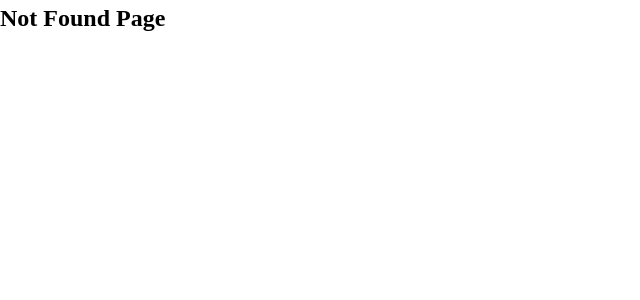
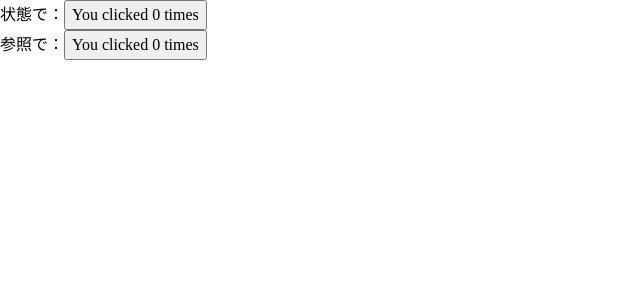
Before and after one commit to takunagai/react-official-tutorial, a React (Create React App) app: page /Counter7 in a window 1280 px wide. Before the commit this address had no page. Shown: the top 300 px of the page, without its empty margins (0-640 px from the left). Built offline with nearby package versions, Linux system fonts and the light colour scheme.

Commit message:
コンポーネントに参照を追加 3 - カウンター(参照と状態の違い)

```diff
--- /dev/null
+++ b/src/Counter7.jsx
@@ -0,0 +1,23 @@
+import { useState, useRef } from 'react'
+
+export default function Counter7() {
+
+  // 1. 状態で
+  const [count, setCount] = useState(0)
+  function handleClick() {
+    setCount(count + 1)
+  }
+
+  // 2. 参照で
+  let countRef = useRef(0)
+  function handleClick2() {
+    countRef.current = countRef.current + 1
+  }
+
+  return(
+    <>
+      <p>状態で：<button onClick={handleClick}>You clicked {count} times</button></p>
+      <p>参照で：<button onClick={handleClick2}>You clicked {countRef.current} times</button></p>
+    </>
+  )
+}
--- a/src/Frontpage.jsx
+++ b/src/Frontpage.jsx
@@ -82,6 +82,7 @@ export default function Frontpage() {
           <li><Link to="/TaskApp6">TaskApp6</Link></li>
           <li><Link to="/Counter6">Counter6</Link></li>
           <li><Link to="/StopWatch">StopWatch</Link></li>
+          <li><Link to="/Counter7">Counter7</Link></li>
         </ul>
       </nav>
       <Outlet />
--- a/src/index.js
+++ b/src/index.js
@@ -81,6 +81,7 @@ import ArticleList from './ArticleList'
 import TaskApp6 from './TaskApp6'
 import Counter6 from './Counter6'
 import StopWatch from './StopWatch'
+import Counter7 from './Counter7'
 
 const container = document.getElementById('root')
 const root = createRoot(container) // createRoot(container!) if you use TypeScript
@@ -171,6 +172,7 @@ root.render(
         <Route path="TaskApp6" element={<TaskApp6 />} />
         <Route path="Counter6" element={<Counter6 />} />
         <Route path="StopWatch" element={<StopWatch />} />
+        <Route path="Counter7" element={<Counter7 />} />
         <Route path="*" element={<NotFound />} />{/* Not Found の時*/}
       </Routes>
     </BrowserRouter>
```
Also changed, not shown: 1 other file (tests, documents, lock files or other folders).
